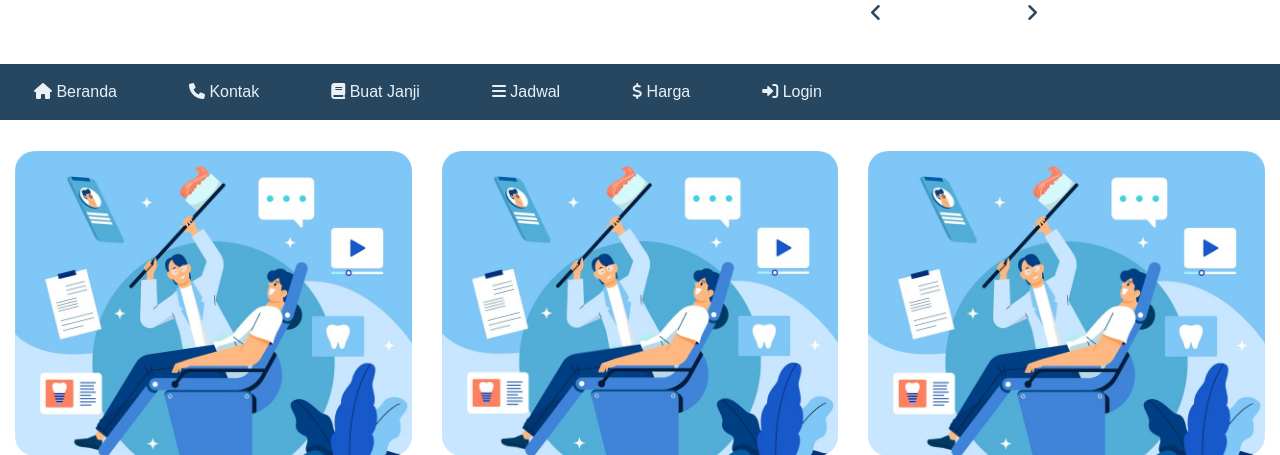
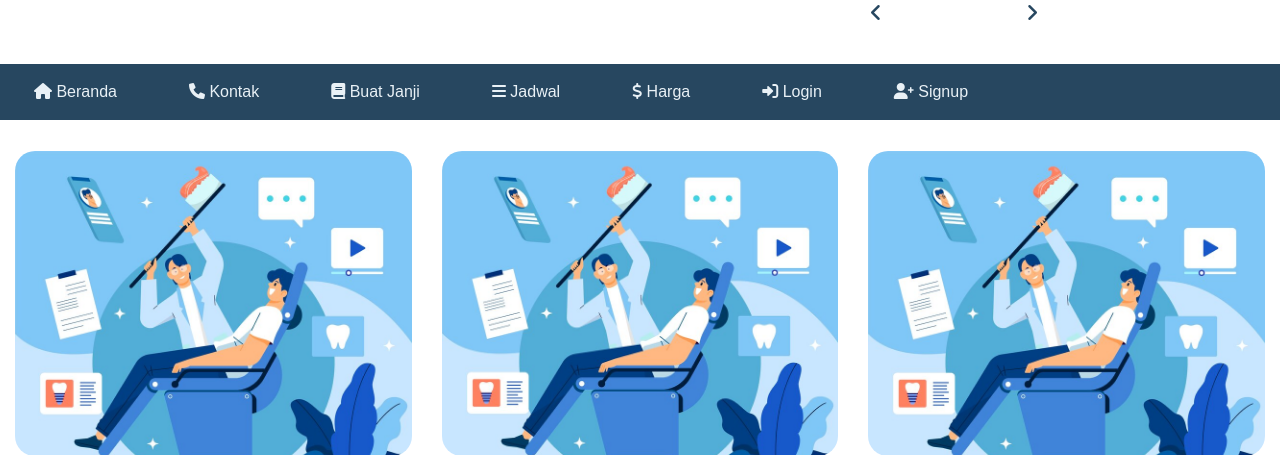
Before and after one commit to liamsimp1/pw25-minggu7, a PHP site: page /proyekmu/ in a window 1280 px wide. Shown: the part 494-949 px from the top of the page. Run offline with PHP 8.4, Linux system fonts and the light colour scheme.

Commit message:
F1D02310107

```diff
--- a/index.php
+++ b/index.php
@@ -55,6 +55,7 @@ $title = "Kaziya Dental";
     <button class="btn" onclick="location.href='login.php'">
         <i class = "fa fa-right-to-bracket"></i> Login</button>
     <button class="btn" onclick="location.href='signup.php'">
+        <i class = "fa fa-user-plus"></i> Signup</button>
 </div>
 
 <div class="row">
```
Also changed, not shown: README.md, Screenshot Website/Contact.png (deleted), Screenshot Website/Harga.jpeg (deleted), Screenshot Website/Homepage - pemweb 5.jpeg (deleted), Screenshot Website/Jadwal.jpeg (deleted), Screenshot Website/Janji Temu.jpeg (deleted), Screenshot web/Jadwal Dokter.jpeg (renamed from Jadwal Dokter.jpeg), Screenshot web/image-1.png (added), Screenshot web/image-2.png (added), Screenshot web/image-4.png (added), Screenshot web/image-5.png (added), 5 other files.
